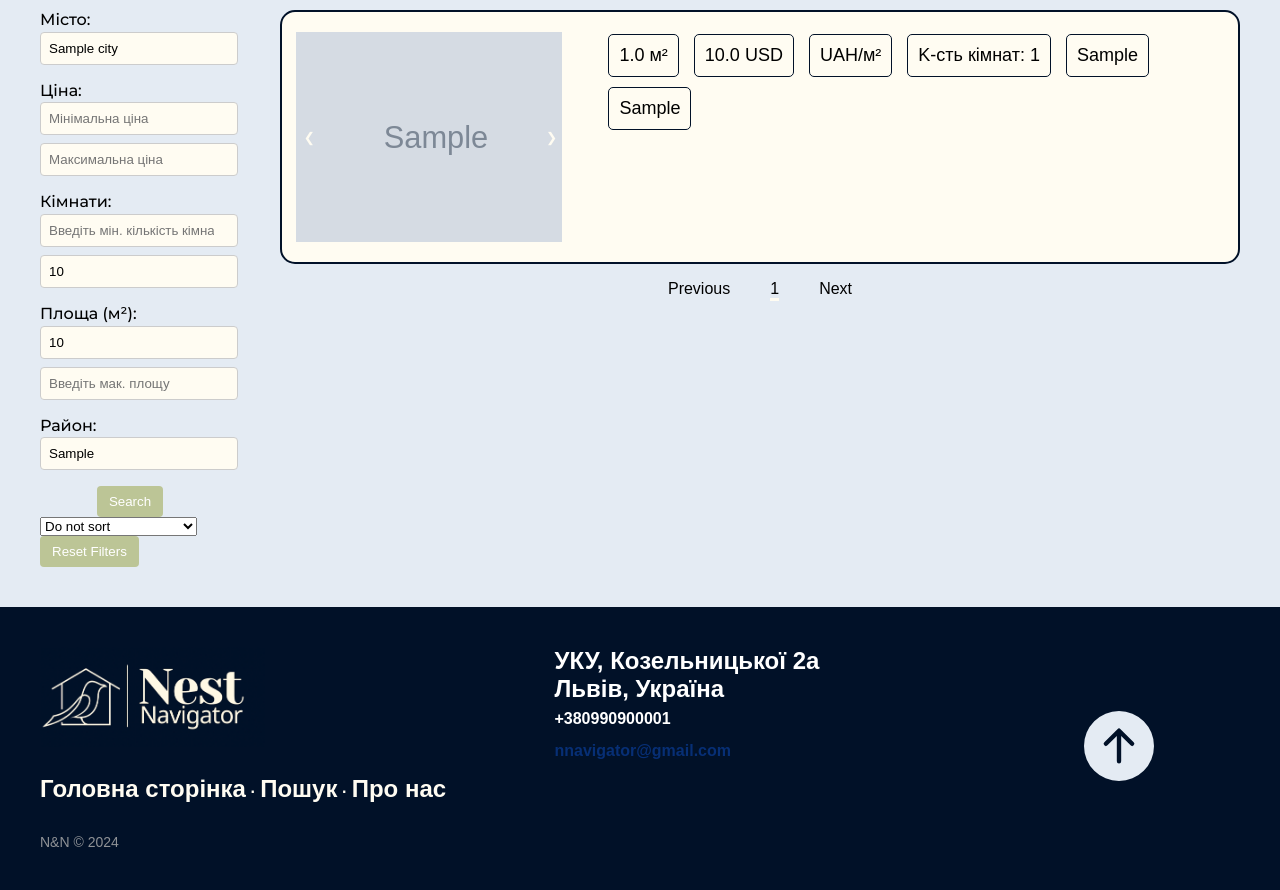
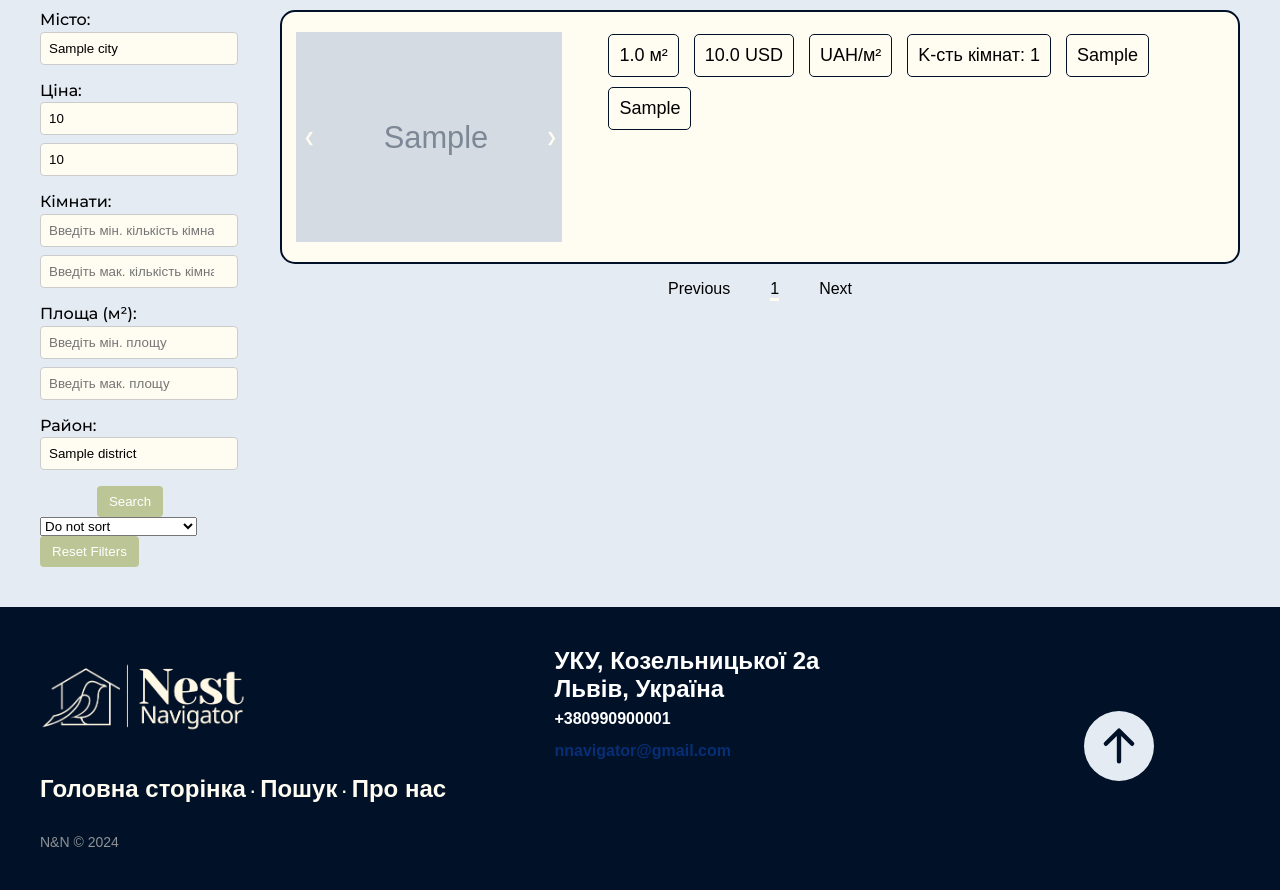
Before and after one commit to viktorpakholok/Nest-Navigator, a Flask app: template website/templates/search_page.html in a window 1280 px wide. Shown: the part 110-1000 px from the top of the page. Run offline with Flask 3, Linux system fonts and the light colour scheme; tables that the repository leaves empty hold one stand-in row (values such as "Sample post"); the template is opened without the code that fills it: values that come from a table or form of the project are taken from there, most other values are stand-ins (such as "Sample title", 1, 10 or a date in 2020); grey boxes marked "Sample" are stand-in pictures; some libraries are stand-ins or nearby versions.

Commit message:
resolved problem with jumping

```diff
--- a/website/templates/search_page.html
+++ b/website/templates/search_page.html
@@ -38,22 +38,22 @@
                     </div>
                     <div class="filter-item">
                         <label for="price" class="montserrat-medium">Ціна:</label>
-                        <input type="number" class="form-control" name="min_price_tag" min="0" placeholder="Мінімальна ціна" value="{{ filters.get('district', '') }}"/>
-                        <input type="number" class="form-control" name="max_price_tag" placeholder="Максимальна ціна" value="{{ filters.get('min_area', '') }}"/>
+                        <input type="number" class="form-control" name="min_price_tag" min="0" placeholder="Мінімальна ціна" value="{{ filters.get('min_price', '') }}"/>
+                        <input type="number" class="form-control" name="max_price_tag" placeholder="Максимальна ціна" value="{{ filters.get('max_price', '') }}"/>
                     </div>
                     <div class="filter-item">
                         <label for="rooms" class="montserrat-medium">Кімнати:</label>
-                        <input type="number" class="form-control" name="min_rooms_tag" min="0" placeholder="Введіть мін. кількість кімнат" value="{{ filters.get('max_area', '') }}"/>
-                        <input type="number" class="form-control" name="max_rooms_tag" placeholder="Введіть мак. кількість кімнат" value="{{ filters.get('min_price', '') }}"/>
+                        <input type="number" class="form-control" name="min_rooms_tag" min="0" placeholder="Введіть мін. кількість кімнат" value="{{ filters.get('min_rooms', '') }}"/>
+                        <input type="number" class="form-control" name="max_rooms_tag" placeholder="Введіть мак. кількість кімнат" value="{{ filters.get('max_rooms', '') }}"/>
                     </div>
                     <div class="filter-item">
                         <label for="area" class="montserrat-medium">Площа (м²):</label>
-                        <input type="number" class="form-control" name="min_area_tag" min="0" placeholder="Введіть мін. площу" value="{{ filters.get('max_price', '') }}"/>
-                        <input type="number" class="form-control" name="max_area_tag" placeholder="Введіть мак. площу" value="{{ filters.get('min_rooms', '') }}"/>
+                        <input type="number" class="form-control" name="min_area_tag" min="0" placeholder="Введіть мін. площу" value="{{ filters.get('min_area', '') }}"/>
+                        <input type="number" class="form-control" name="max_area_tag" placeholder="Введіть мак. площу" value="{{ filters.get('max_area', '') }}"/>
                     </div>
                     <div class="filter-item">
                         <label for="region" class="montserrat-medium">Район:</label>
-                        <input type="text" class="form-control" name="district_tag" placeholder="Введіть район" value="{{ filters.get('max_rooms', '') }}"/>
+                        <input type="text" class="form-control" name="district_tag" placeholder="Введіть район" value="{{ filters.get('district', '') }}"/>
                     </div>
                     <div class="col-6" align="center">
                         <input type="submit" value="Search" class="form-control btn btn-primary " name="">
```
